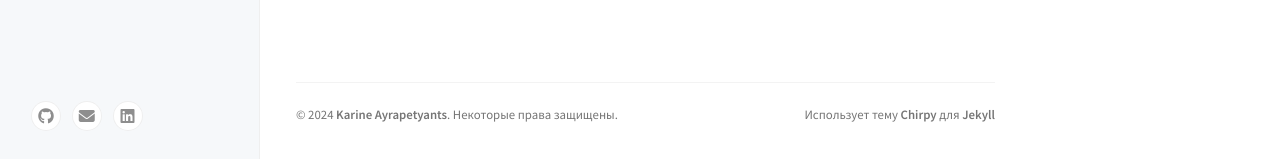
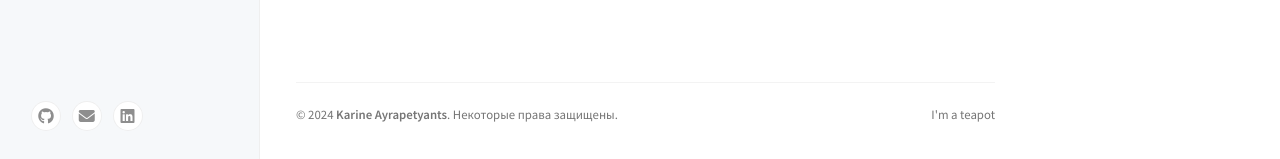
Before and after one commit to KarineAyrs/KarineAyrs.github.io, a Jekyll site: the page built from index.html, in a window 1280 px wide. Shown: the part 738-897 px from the top of the page. Built offline with Jekyll 4.4.1, drawn with Linux system fonts in a browser that asks for light colours; cached includes are drawn as plain includes.

Commit message:
change meta

```diff
--- a/_data/locales/ru-RU.yml
+++ b/_data/locales/ru-RU.yml
@@ -39,7 +39,7 @@ copyright:
   verbose: >-
     Если не указано иное, авторские посты на этом сайте защищены лицензией Creative Commons Attribution 4.0 International (CC BY 4.0).
 
-meta: Использует тему :THEME для :PLATFORM
+meta: I'm a teapot
 
 not_found:
   statment: Извините, мы перепутали URL-адрес или он указывает на что-то несуществующее.
```
